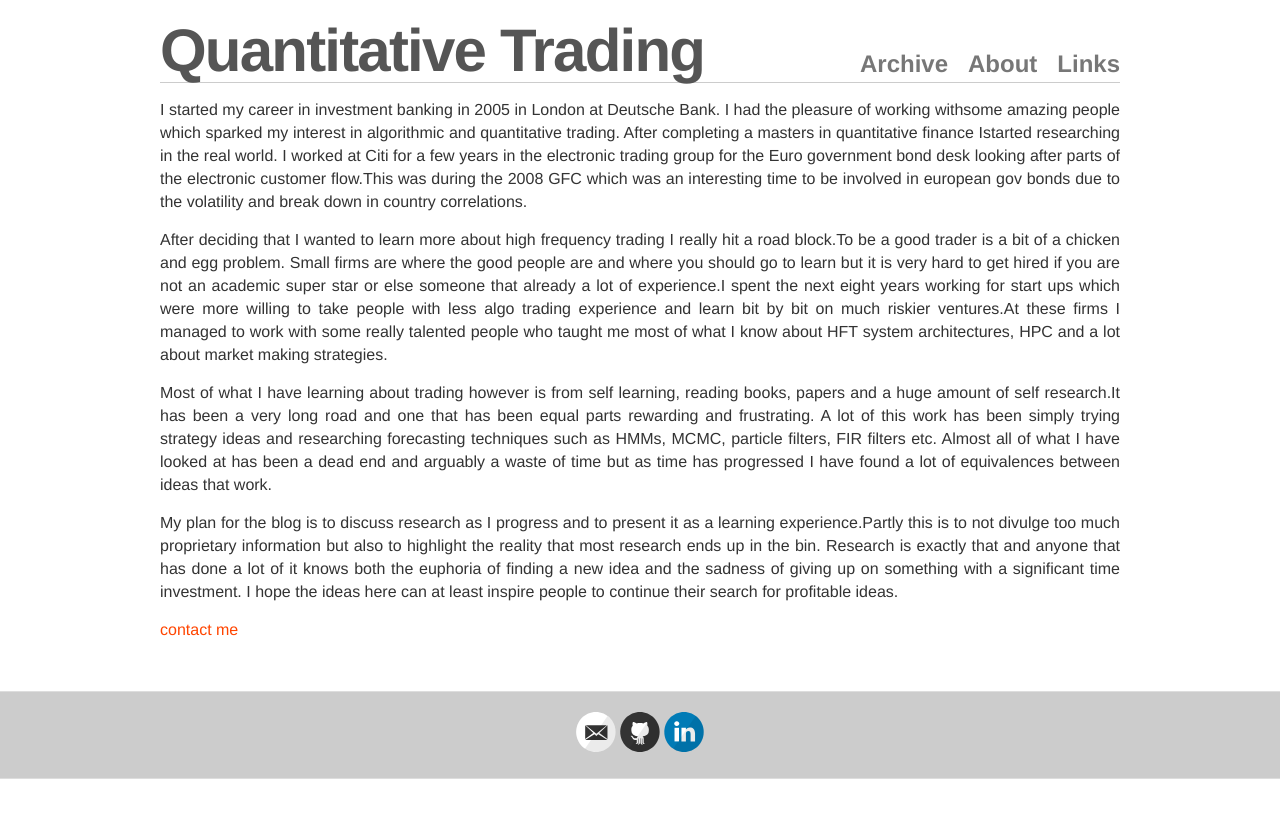
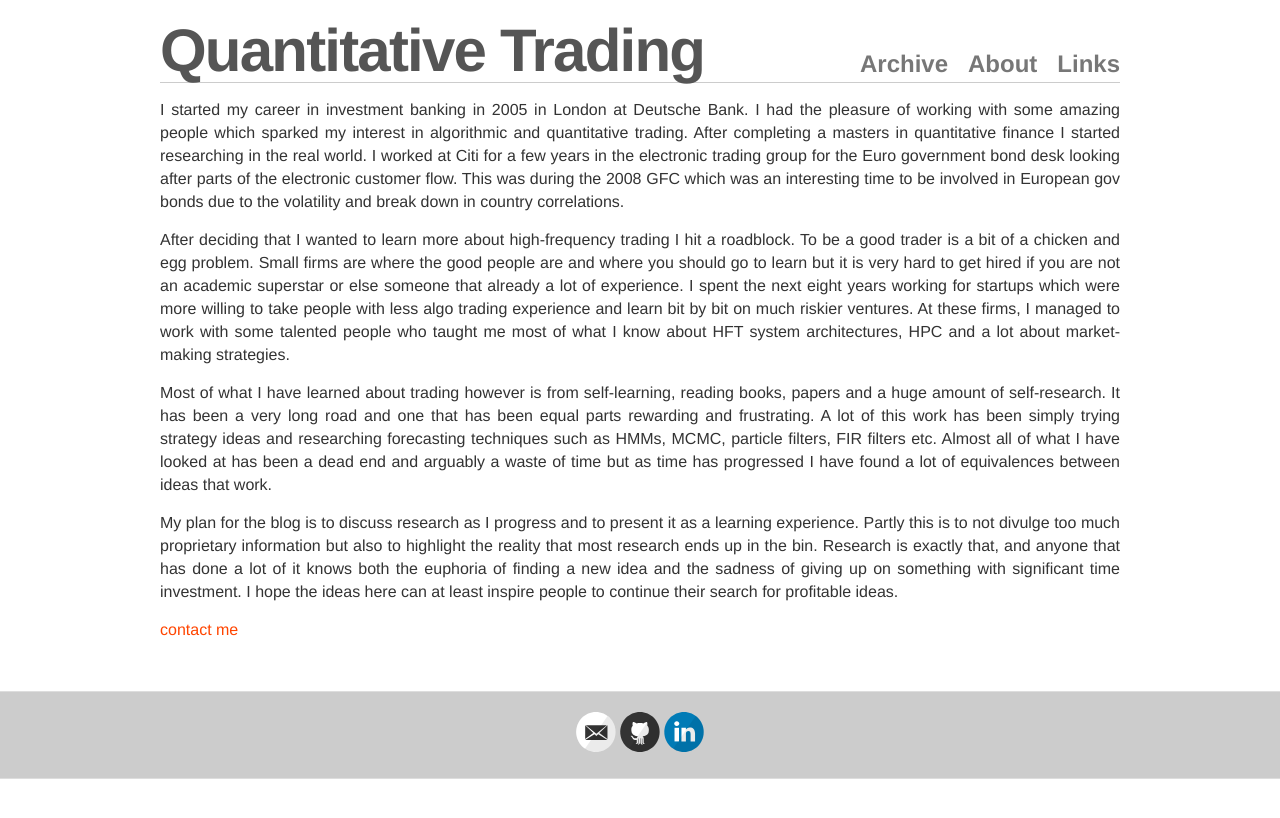
Before and after one commit to MarkRBest/markrbest.github.io, a Jekyll site: the page built from about.md, in a window 1280 px wide. Shown: the top 818 px of the page. Built offline with Jekyll 4.4.1, drawn with Linux system fonts in a browser that asks for light colours; nearby versions of some CDN libraries.

Commit message:
update about

```diff
--- a/about.md
+++ b/about.md
@@ -3,15 +3,16 @@ layout: default
 title: About
 permalink: /about/
 ---
-I started my career in investment banking in 2005 in London at Deutsche Bank. I had the pleasure of working withsome amazing people which sparked my interest in algorithmic and quantitative trading. After completing a masters in quantitative finance Istarted researching in the real world. I worked at Citi for a few years in the electronic trading group for the Euro government bond desk looking after parts of the electronic customer flow.This was during the 2008 GFC which was an interesting time to be involved in european gov bonds due to the volatility and break down in country correlations.
+I started my career in investment banking in 2005 in London at Deutsche Bank. I had the pleasure of working with some amazing people which sparked my interest in algorithmic and quantitative trading. After completing a masters in quantitative finance I started researching in the real world. I worked at Citi for a few years in the electronic trading group for the Euro government bond desk looking after parts of the electronic customer flow. This was during the 2008 GFC which was an interesting time to be involved in European gov bonds due to the volatility and break down in country correlations.
 
-After deciding that I wanted to learn more about high frequency trading I really hit a road block.To be a good trader is a bit of a chicken and egg problem. Small firms are where the good people are and where you should go to learn but it is very hard to get hired if you are not an academic super star or else someone that already a lot of experience.I spent the next eight years working for start ups which were more willing to take people with less algo trading experience and learn bit by bit on much riskier ventures.At these firms I managed to work with some really talented people who taught me most of what I know about HFT system architectures, HPC and a lot about market making strategies.
+After deciding that I wanted to learn more about high-frequency trading I hit a roadblock. To be a good trader is a bit of a chicken and egg problem. Small firms are where the good people are and where you should go to learn but it is very hard to get hired if you are not an academic superstar or else someone that already a lot of experience. I spent the next eight years working for startups which were more willing to take people with less algo trading experience and learn bit by bit on much riskier ventures. At these firms, I managed to work with some talented people who taught me most of what I know about HFT system architectures, HPC and a lot about market-making strategies.
 
-Most of what I have learning about trading however is from self learning, reading books, papers and a huge amount of self research.It has been a very long road and one that has been equal parts rewarding and frustrating. A lot of this work has been simply trying strategy ideas and researching forecasting techniques such as HMMs, MCMC, particle filters, FIR filters etc.
+Most of what I have learned about trading however is from self-learning, reading books, papers and a huge amount of self-research. It has been a very long road and one that has been equal parts rewarding and frustrating. A lot of this work has been simply trying strategy ideas and researching forecasting techniques such as HMMs, MCMC, particle filters, FIR filters etc.
 Almost all of what I have looked at has been a dead end and arguably a waste of time but as time has progressed I have found a lot of equivalences between ideas that work.
 
-My plan for the blog is to discuss research as I progress and to present it as a learning experience.Partly this is to not divulge too much proprietary information but also to highlight the reality that most research ends up in the bin.
-Research is exactly that and anyone that has done a lot of it knows both the euphoria of finding a new idea and the sadness of giving up on something with a significant time investment.
+My plan for the blog is to discuss research as I progress and to present it as a learning experience. Partly this is to not divulge too much proprietary information but also to highlight the reality that most research ends up in the bin.
+Research is exactly that, and anyone that has done a lot of it knows both the euphoria of finding a new idea and the sadness of giving up on something with significant time investment.
 I hope the ideas here can at least inspire people to continue their search for profitable ideas.
 
+
 [contact me](mailto: mark.r.best@gmail.com)
```
